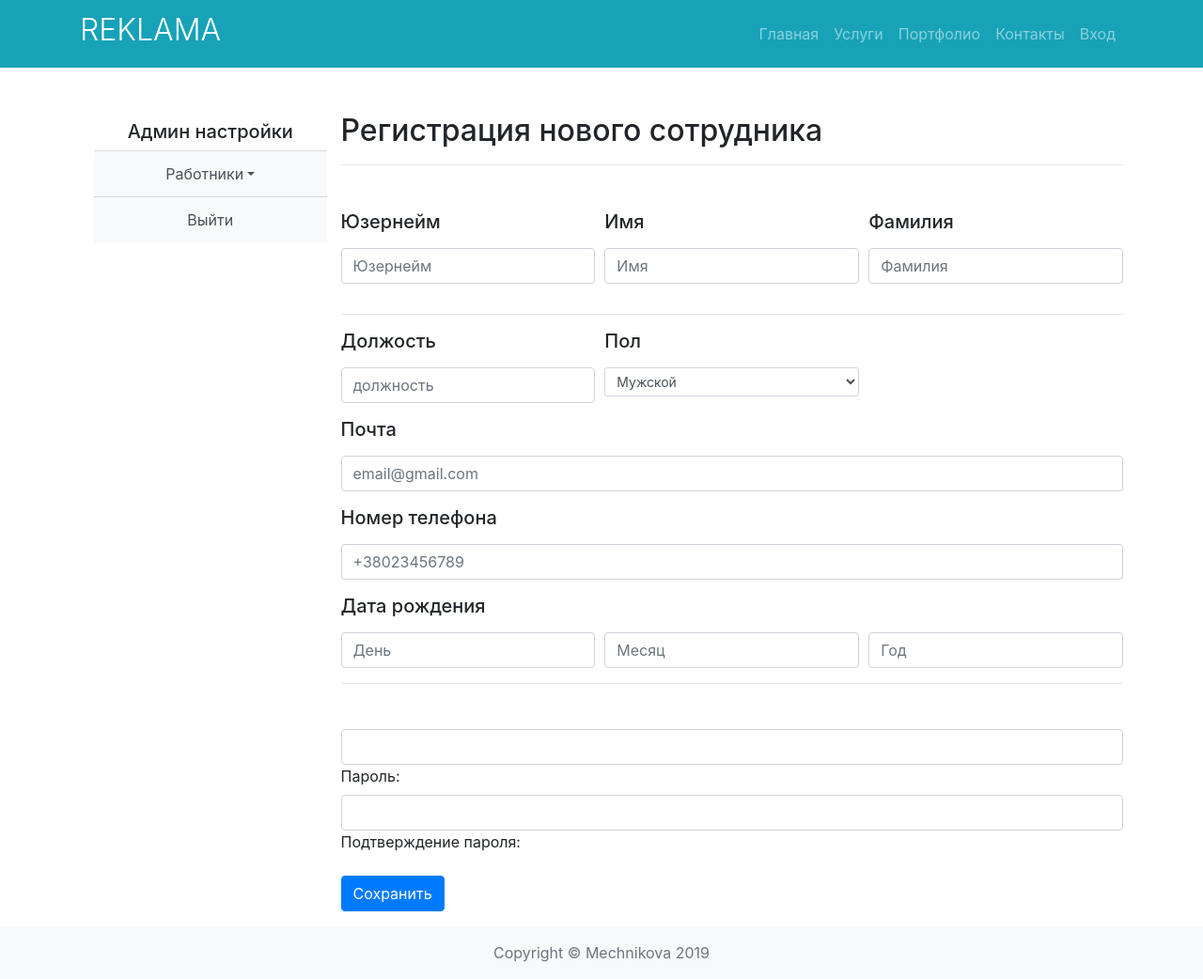
After one commit to osgoth/Kursach, a Django app: page /admin_new_empl/ in a window 1280 px wide. The commit adds this page. Shown: the whole page at 94% size. Run offline with Django 3.2, Linux system fonts and the light colour scheme; some libraries are stand-ins or nearby versions.

Commit message:
add admin settings, new empl admin

```diff
--- a/REKLAMA/urls.py
+++ b/REKLAMA/urls.py
@@ -6,6 +6,9 @@ from django.urls import re_path
 
 urlpatterns = [
     path('admin/', admin.site.urls),
+    path('admin_settings_empl/', views.admin_settings_empl),
+    path('admin_new_empl/', views.admin_new_empl),
+    path('admin_settings_dep/', views.admin_settings_dep),
     path('', views.index, name='main_page'),
     path('contacts/', views.contacts, name='contacts'),
     path('portfolio/', views.portfolio, name='portfolio'),
--- /dev/null
+++ b/website/templates/admin/admin_new_empl.html
@@ -0,0 +1,129 @@
+{% extends 'bare.html' %}
+{% load static %}
+{% block content %}
+
+  	<div class="container d-flex mt-5">
+
+  		<!-- Right column -->
+	    <div class="col-md-3 text-center" id="sidebar-wrapper">
+	        <div class="sidebar-heading mt-2 mb-2"><h5>Админ настройки</h5></div>
+	        <div class="list-group list-group-flush">
+	        	<a href="/admin_settings_empl/" class="list-group-item list-group-item-action bg-light dropdown-toggle" data-toggle="dropdown">Работники</a>
+	              <div class="dropdown-menu" aria-labelledby="dropdownMenuLink">
+	                <a class="dropdown-item" href="/admin_new_empl/">Новый сотрудник</a>
+	                <a class="dropdown-item" href="/admin_settings_empl/">Штаб</a>
+	              </div>
+		        <!-- <a href="/admin_settings_dep/" class="list-group-item list-group-item-action bg-light">Департаменты</a> -->
+		        <a href="/logout/" class="list-group-item list-group-item-action bg-light">Выйти</a>
+	        </div>
+	    </div>
+
+	    <!-- Forms -->
+		<form class="needs-validation" action="/profile/settings/" method="post" novalidate>
+			<h2>Регистрация нового сотрудника</h2>
+			<hr class="mb-5">
+			<!-- Name, Surname, Username -->
+			<div class="form-row">
+				<div class="col-md-4 mb-3">
+			      <label for="validationCustom01"><h5>Юзернейм</h5></label>
+			      <input type="text" class="form-control" id="validationCustom00" name="username" placeholder="Юзернейм" >
+			      <div class="valid-feedback">Отлично!</div>
+			    </div>
+			    <div class="col-md-4 mb-3">
+			      <label for="validationCustom01"><h5>Имя</h5></label>
+			      <input type="text" class="form-control" id="validationCustom01" name="name" placeholder="Имя" >
+			      <div class="valid-feedback">Отлично!</div>
+			    </div>
+			    <div class="col-md-4 mb-3">
+			      <label for="validationCustom02"><h5>Фамилия</h5></label>
+			      <input type="text" class="form-control" id="validationCustom02" name="surname"  placeholder="Фамилия">
+			      <div class="valid-feedback">Отлично!</div>
+			    </div>
+			  </div>
+			  <hr>
+
+			<!-- Position, Gender -->
+			<div class="form-row">
+				<div class="col-md-4 mb-3">
+			      <label for="validationCustom01"><h5>Должость</h5></label>
+			      <input type="text" class="form-control" id="validationCustom00" name="position" placeholder="должность" >
+			      <div class="valid-feedback">Отлично!</div>
+			    </div>
+			    <div class="col-md-4 mb-3">
+			        <label for="exampleFormControlSelect1" value="" required name="gender"><h5>Пол</h5></label>
+					<select class="form-control form-control-sm">
+				        <option>Мужской</option>
+					    <option>Женский</option>
+					</select>
+			    </div>
+			  </div>
+
+			<!-- Email -->
+			<div class="form-group">
+			    <label for="exampleFormControlInput1"><h5>Почта</h5></label>
+			    <input type="email" class="form-control" id="exampleFormControlInput1" name="email" placeholder="email@gmail.com">
+			</div>
+
+			<!-- Phone -->
+			<div class="form-group">
+			    <label for="exampleFormControlInput1"><h5>Номер телефона</h5></label>
+			    <input type="phone" class="form-control" id="exampleFormControlInput1" name="phone" placeholder="+38023456789">
+			</div>
+
+
+			<!-- Birthday -->
+			<div class="form-group mt-3">
+			    <label for="exampleFormControlSelect1"><h5>Дата рождения</h5></label>
+				<div class="form-row">
+				    <div class="col-4">
+				      <input type="text" class="form-control" placeholder="День" name="day">
+				    </div>
+				    <div class="col-4">
+				      <input type="text" class="form-control" placeholder="Месяц"  nasme="month">
+				    </div>
+				    <div class="col">
+				      <input type="text" class="form-control" placeholder="Год"  name="year">
+			    </div>
+			</div>
+			<hr>
+
+			<!-- PASSWORDS -->
+			<div class="form-group mt-5">
+				<div class="form-label-group">
+		            <input type="password" name="password1" required id="id_password1" class="form-control" required>
+		            <label for="id_password1">Пароль:</label>
+		        </div>
+		        <div class="form-label-group">
+		            <input type="password" name="password2" required id="id_password2" class="form-control" required>
+		            <label for="id_password2">Подтверждение пароля:</label>
+		        </div>
+		    </div>
+
+			<!-- Submitting -->
+			<button class="btn btn-primary" type="submit">Сохранить</button>
+		</form>
+
+		<!-- validation Script -->
+		<script>
+			// Example starter JavaScript for disabling form submissions if there are invalid fields
+			(function() {
+			  'use strict';
+			  window.addEventListener('load', function() {
+			    // Fetch all the forms we want to apply custom Bootstrap validation styles to
+			    var forms = document.getElementsByClassName('needs-validation');
+			    // Loop over them and prevent submission
+			    var validation = Array.prototype.filter.call(forms, function(form) {
+			      form.addEventListener('submit', function(event) {
+			        if (form.checkValidity() === false) {
+			          event.preventDefault();
+			          event.stopPropagation();
+			        }
+			        form.classList.add('was-validated');
+			      }, false);
+			    });
+			  }, false);
+			})();
+		</script>
+	</div>
+
+{% endblock %}
--- a/website/templates/bare.html
+++ b/website/templates/bare.html
@@ -54,6 +54,7 @@
                     <ul class="dropdown-menu">
 
                       {%if request.user.groups.all.0|stringformat:"s" == "Admins" %}
+                        <li><a class="dropdown-item" href="/admin_settings_empl/">Настройки</a></li>
                         <li><a class="dropdown-item" href="/admin/">Меню</a></li>
 
                       {%elif request.user.groups.all.0|stringformat:"s" == "Employees" %}
--- a/website/views.py
+++ b/website/views.py
@@ -20,6 +20,18 @@ def contacts(request):
 
 def portfolio(request):
 	return render(request, 'portfolio.html')
+
+def admin_settings_dep(request):
+	return render(request, 'admin/admin_settings_dep.html')
+
+def admin_settings_empl(request):
+	cards = Employee.objects.all()
+	context = {'cards': cards}
+	return render(request, 'admin/admin_settings_empl.html', context)
+
+def admin_new_empl(request):
+	return render(request, 'admin/admin_new_empl.html')
+
 
 def logout_view(request):
     logout(request)
@@ -113,7 +125,6 @@ def profile_orders(request):
 def employee_profile(request):
 	email = request.user.email
 	EmployeeInfo = Employee.objects.filter(email=email)
-	print(EmployeeInfo)
 	return render(request, 'employee/employee_profile.html')
 
 def employee_requests(request):
```
Also changed, not shown: website/models.py (+12 -12 lines), website/templates/admin/admin_settings_dep.html (added, +87 -0 lines), website/templates/admin/admin_settings_empl.html (added, +83 -0 lines), website/migrations/0005_auto_20200510_1849.py (added), website/migrations/0006_employee_username.py (added), website/migrations/0007_remove_employee_username.py (added), website/migrations/0008_employee_username.py (added), website/migrations/0009_auto_20200510_1852.py (added), website/migrations/0010_auto_20200510_1853.py (added), website/migrations/0011_remove_employee_login.py (added), website/migrations/0012_employee_username.py (added), website/migrations/0013_auto_20200510_1906.py (added), website/migrations/0014_auto_20200510_1907.py (added).
